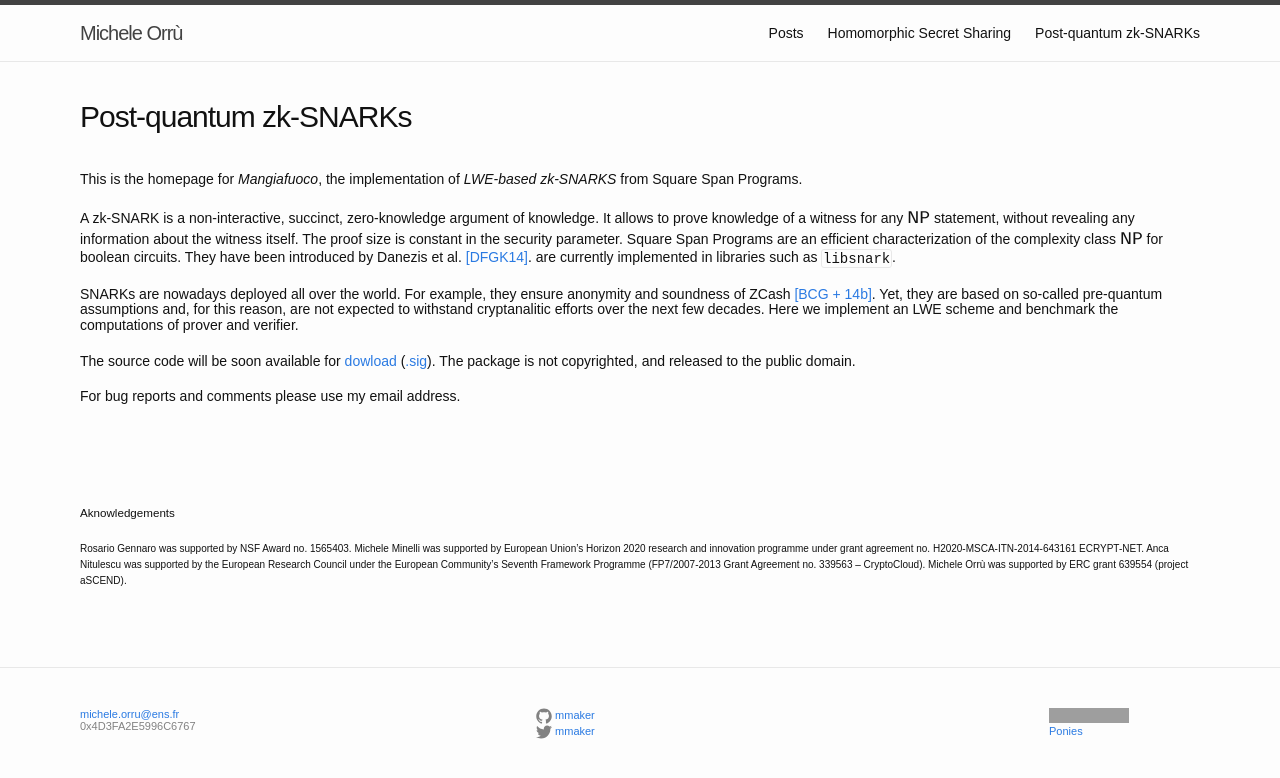
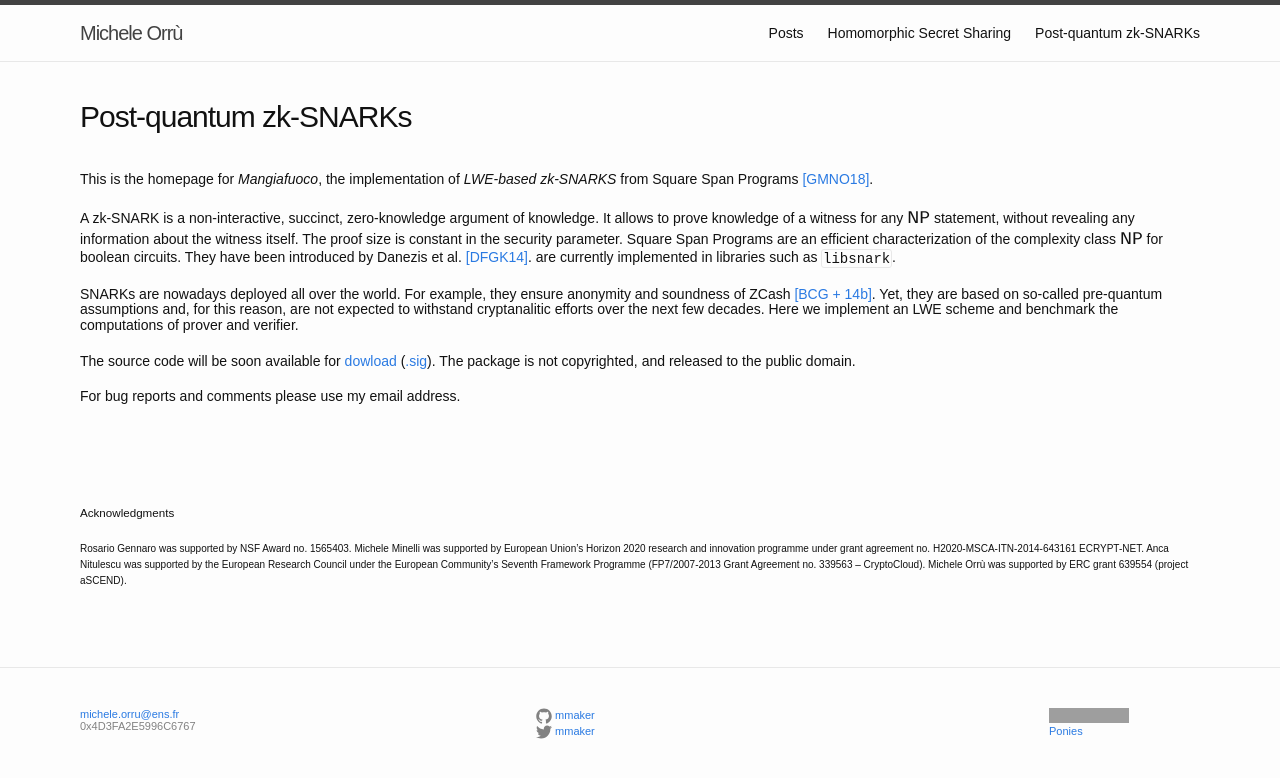
Before and after one commit to mmaker/mmaker.github.io, a Jekyll site: the page built from pq-zk-snarks/index.md, in a window 1280 px wide. Shown: the top 778 px of the page. Built offline with Jekyll 4.4.1, drawn with Linux system fonts in a browser that asks for light colours; nearby versions of some CDN libraries; grey boxes are pictures that could not be loaded.

Commit message:
Add link to paper.

```diff
--- a/pq-zk-snarks/index.md
+++ b/pq-zk-snarks/index.md
@@ -5,7 +5,7 @@ permalink: /pq-zk-snarks/
 ---
 
 This is the homepage for _Mangiafuoco_, the implementation of _LWE-based
-zk-SNARKS_ from Square Span Programs.
+zk-SNARKS_ from Square Span Programs [[GMNO18]](https://eprint.iacr.org/2018/275).
 
 A zk-SNARK is a non-interactive, succinct, zero-knowledge argument of knowledge.
 It allows to prove knowledge of a witness for any $\mathsf{NP}$ statement, without
@@ -33,7 +33,7 @@ For bug reports and comments please use my email address.
 <br />
 <br />
 <br />
-##### Aknowledgements
+##### Acknowledgments
 
 <font size="1">
  Rosario Gennaro was supported by NSF Award no. 1565403. Michele Minelli was
```
